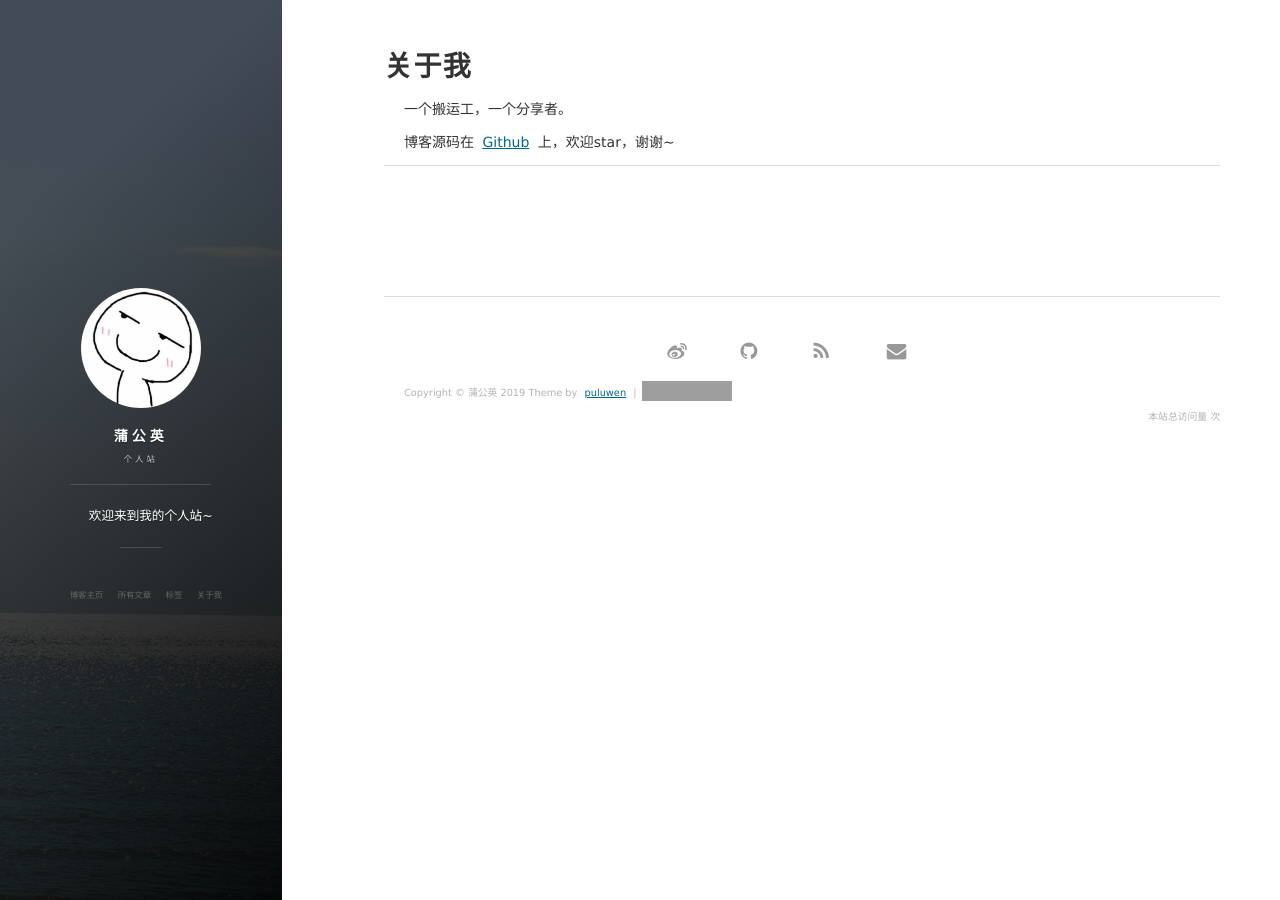
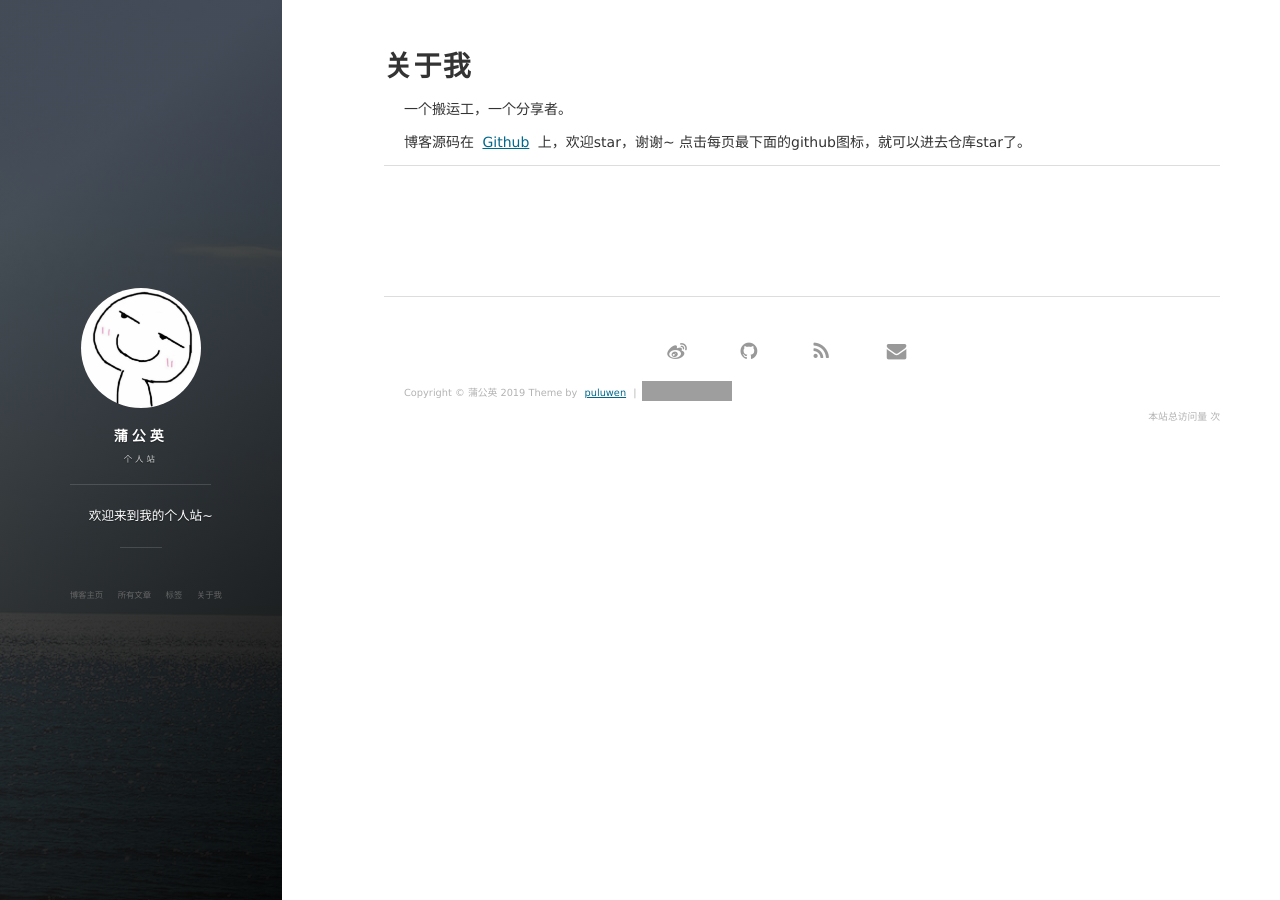
Before and after one commit to puluwen/puluwen.github.io, a Jekyll site: the page built from about.md, in a window 1280 px wide. Built offline with Jekyll 4.4.1, drawn with Linux system fonts in a browser that asks for light colours; nearby versions of some CDN libraries; comment, search, counter and statistics services are not loaded; grey boxes are pictures that could not be loaded.

Commit message:
update fastText

```diff
--- a/about.md
+++ b/about.md
@@ -9,6 +9,8 @@ title: 关于我
 
 博客源码在 <a target="_blank" href='https://github.com/puluwen/puluwen.github.io'>Github</a> 上，欢迎star，谢谢~
 
+点击每页最下面的github图标，就可以进去仓库star了。
+
 <p>
 
 <p>
```
